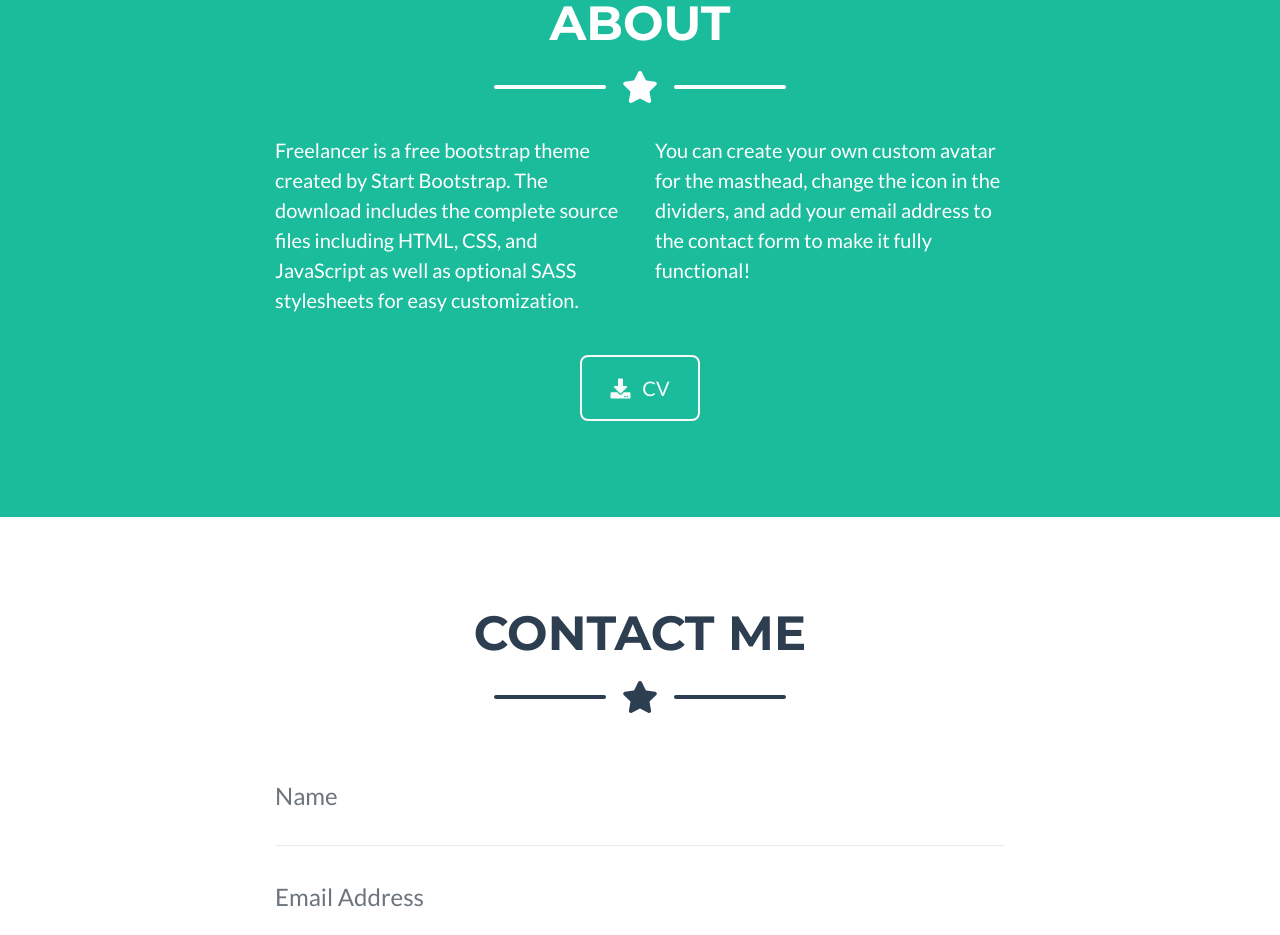
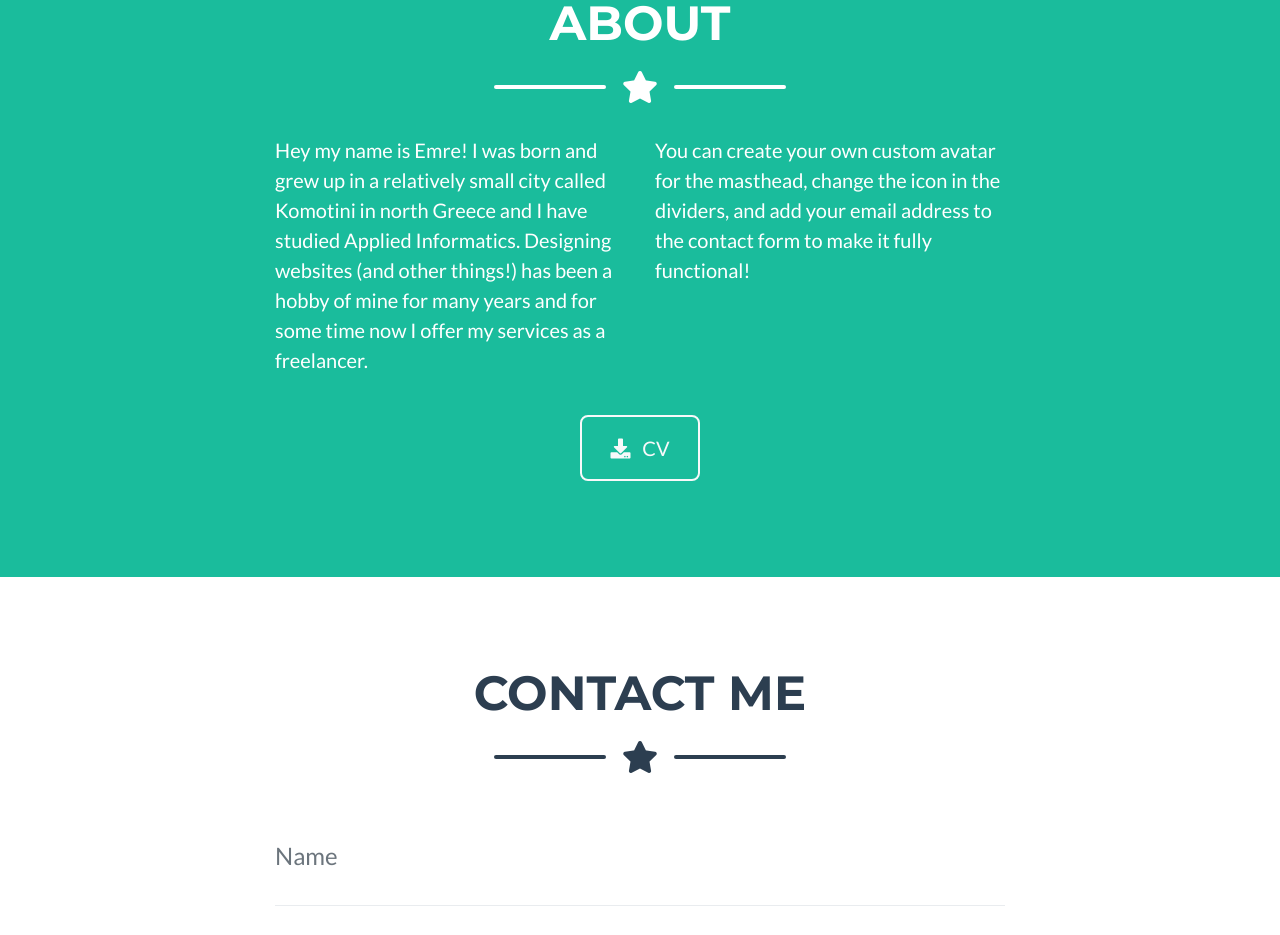
Before and after one commit to EmreChasan/EmreChasan.github.io, a website with bundled scripts: page index.html in a window 1280 px wide. Shown: the part 1658-2593 px from the top of the page. Built offline with nearby package versions, Linux system fonts and the light colour scheme.

Commit message:
Update index.html

```diff
--- a/index.html
+++ b/index.html
@@ -187,7 +187,11 @@
       <!-- About Section Content -->
       <div class="row">
         <div class="col-lg-4 ml-auto">
-          <p class="lead">Freelancer is a free bootstrap theme created by Start Bootstrap. The download includes the complete source files including HTML, CSS, and JavaScript as well as optional SASS stylesheets for easy customization.</p>
+          <p class="lead">Hey my name is Emre!
+
+I was born and grew up in a relatively small city called Komotini in north Greece  and I have studied Applied Informatics.
+Designing websites (and other things!) has been a hobby of mine for many years and for some time now I offer my services as a freelancer.
+</p>
         </div>
         <div class="col-lg-4 mr-auto">
           <p class="lead">You can create your own custom avatar for the masthead, change the icon in the dividers, and add your email address to the contact form to make it fully functional!</p>
```
